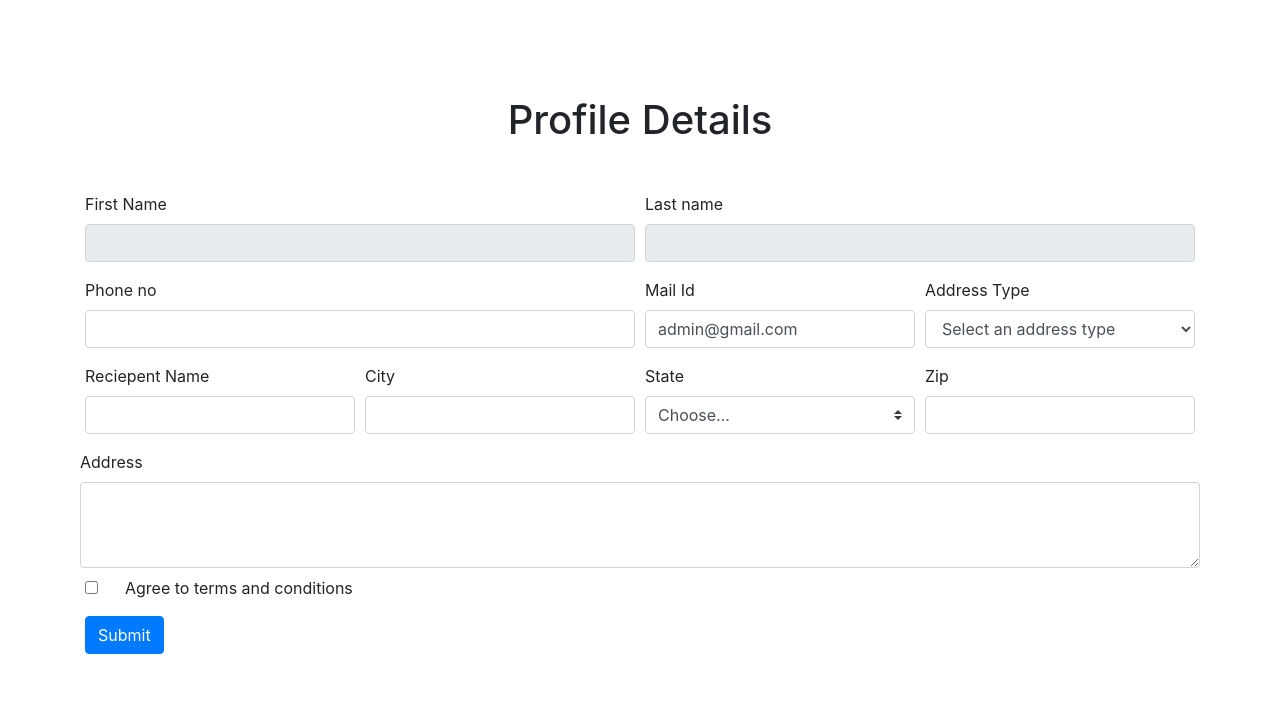
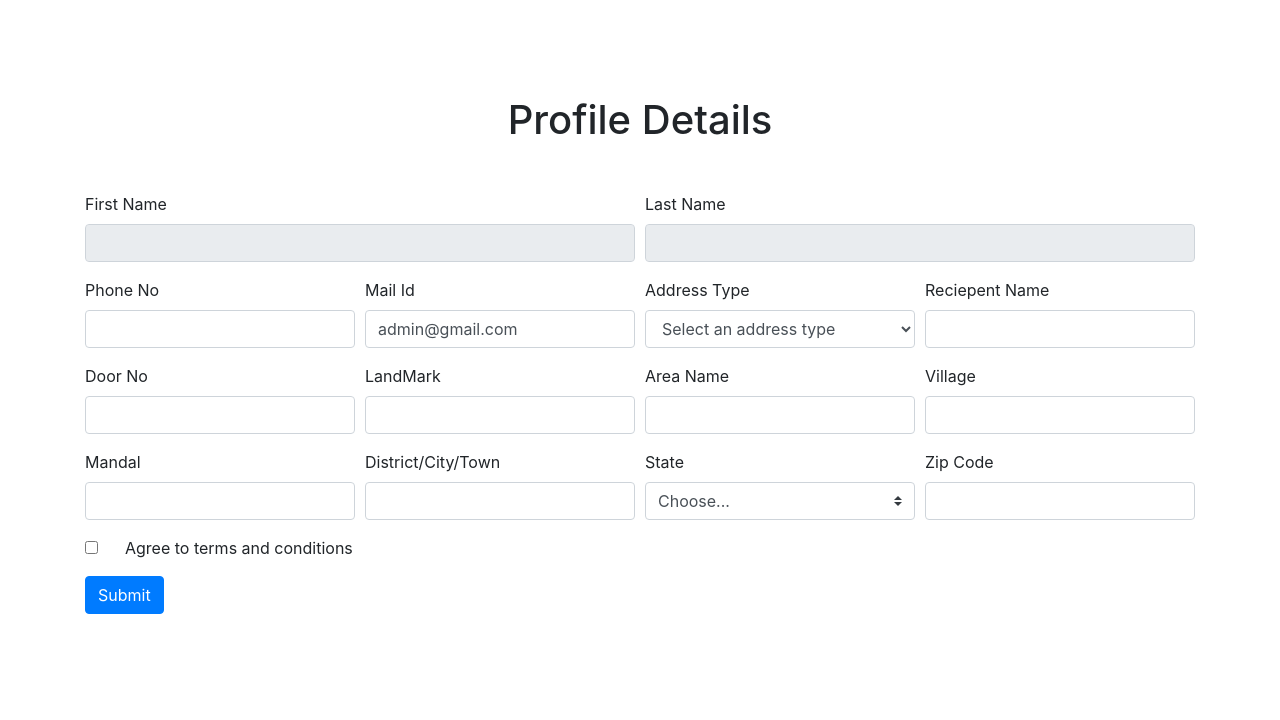
Before and after one commit to DT7Solutions/Raghavendra-onohoisting, a Django app: page /profile/ in a window 1280 px wide. Shown: the part 80-800 px from the top of the page. Run offline with Django 3.2, Linux system fonts and the light colour scheme; a user stored in the database is signed in; data comes from the database, SQL or seed files in the repository; some libraries are stand-ins or nearby versions.

Commit message:
fixed all issues

```diff
--- a/myapp/ragavendra_store/views.py
+++ b/myapp/ragavendra_store/views.py
@@ -65,13 +65,15 @@ def orders(request):
         name = request.POST.get('Name',"")
         whatsapp_No = request.POST.get('WhatsappNo',"")
         contact_no = request.POST.get('ContactNo',"")
-        address = request.POST.get('Address',"")
-        streetname = request.POST.get('streetname',"")
-        city = request.POST.get('City',"")
+        door_no = request.POST.get('door-no',"")
+        landmark = request.POST.get('landmark',"")
+        areaname = request.POST.get('Area_name',"")
+        village = request.POST.get('village',"")
+        mandal = request.POST.get('mandal',"")
+        district = request.POST.get('district',"")
+        state = request.POST.get('state',"")
+        postalcode = request.POST.get('postal-code',"")
         courier = request.POST.get('Courier',"")
-        state = request.POST.get('State',"")
-        postalcode = request.POST.get('Postalcode',"")
-        state = request.POST.get('State',"")
         Transactionid  = request.POST.get('TransactionNo',"")
         No_of_items = request.POST.get('No_of_items',"")
         tracking_id = Transactionid
@@ -87,7 +89,7 @@ def orders(request):
             upload_file = settings.MEDIA_URL[1:] + "//img//" + str(up_file.name)
 
             user_item = Orders.objects.filter(user=request.user)
-            oOrder_info = Orders(Name=name,WhatsappNo=whatsapp_No,ContactNo=contact_no,Address=address, street_name=streetname,city=city,state=state,postal_code=postalcode,Courier=courier,TransactionId=Transactionid,No_Of_Items=No_of_items,item_color=Color, item_size=Size, file=up_file,user=request.user)
+            oOrder_info = Orders(Name=name,WhatsappNo=whatsapp_No,ContactNo=contact_no,Dono=door_no,LandMark=landmark,Area_name=areaname,Village=village,Mandal=mandal,District=district,State=state,Postal_code=postalcode,Courier=courier,TransactionId=Transactionid,No_Of_Items=No_of_items,item_color=Color, item_size=Size, file=up_file,user=request.user)
             oOrder_info.save()
             message = f'welcome {request.user} thank for order raghavendra textiles '
         # send_whatsapp_message(message=message,whatsapp_no=whatsapp_No)
@@ -168,16 +170,24 @@ def editprofile(request):
             lastname = item.last_name
             email = item.email
             city = request.POST.get('city',"")
+            door_no = request.POST.get('door-no',"")
+            landmark = request.POST.get('landmark',"")
+            areaname = request.POST.get('Area_name',"")
+            village = request.POST.get('village',"")
+            mandal = request.POST.get('mandal',"")
+            district = request.POST.get('district',"")
             state = request.POST.get('state',"")
-            zip = request.POST.get('zip',"")
-            address = request.POST.get('address',"")
+            postalcode = request.POST.get('postal-code',"")
+            # state = request.POST.get('state',"")
+            # zip = request.POST.get('zip',"")
+            # address = request.POST.get('address',"")
             reciepent_name = request.POST.get('reciepent_name',"")
             address_type = request.POST.get('address_type',"")
             if User_info.objects.filter(Reciepentname=reciepent_name, phonenumber=phonenumber).exists():
                 messages.error(request, 'profile address already exists.')
                 return redirect('/profile/')
             else:
-                profile_info = User_info(phonenumber=phonenumber,Address_type=address_type,address=address,city=city,state=state,zip_code=zip,firstname=firstname,lastname=lastname,email=email,Reciepentname=reciepent_name, userid=userId)
+                profile_info = User_info(phonenumber=phonenumber,Address_type=address_type,Dono=door_no,LandMark=landmark,Area_name=areaname,Village=village,Mandal=mandal,District=district,State=state,Postal_code=postalcode,firstname=firstname,lastname=lastname,email=email,Reciepentname=reciepent_name, userid=userId)
                 profile_info.save()
                 messages.info(request, 'sucessfully create profile address')
                 return redirect('/orders/')
--- a/myapp/templates/static_pages/profile.html
+++ b/myapp/templates/static_pages/profile.html
@@ -39,7 +39,7 @@
 </nav>
 
 
-<div class="container mt-5 pt-5 ">
+<div class="container mt-5 pt-5  pb-5">
   <h1 class="text-center mb-5">Profile Details</h1>
 
   <form class="needs-validation mb-5" id="profile_data" method="POST" novalidate>
@@ -60,7 +60,7 @@
         </div>
       </div>
       <div class="col-md-6 mb-3">
-        <label for="validationCustom02">Last name</label>
+        <label for="validationCustom02">Last Name</label>
         <input type="text" value="{{ user_data.last_name }}" class="form-control" id="validationCustom02" required
           disabled>
         <div class="valid-feedback">
@@ -69,8 +69,8 @@
       </div>
     </div>
     <div class="form-row">
-      <div class="col-md-6 mb-3">
-        <label for="validationCustom03">Phone no</label>
+      <div class="col-md-3 mb-3">
+        <label for="validationCustom03">Phone No</label>
         <input type="number" value="{{ user_data.username }}" class="form-control" id="phone" name="phone" required>
         <div class="valid-feedback">
           Looks good!
@@ -95,11 +95,7 @@
         <div class="valid-feedback">
           Looks good!
         </div>
-
-
       </div>
-    </div>
-    <div class="form-row">
       <div class="col-md-3 mb-3">
         <label for="validationCustom10">Reciepent Name </label>
         <input type="text" class="form-control" id="reciepent_name" name="reciepent_name" required>
@@ -107,40 +103,95 @@
           Please provide a valid Reciepent Name
         </div>
       </div>
+    </div>
+    <div class="form-row">
+
       <div class="col-md-3 mb-3">
-        <label for="validationCustom05">City</label>
-        <input type="text" class="form-control" id="city" name="city" required>
+        <label for="validationCustom05">Door No</label>
+        <input type="text" class="form-control" id="door-no" name="door-no" required>
         <div class="invalid-feedback">
-          Please provide a valid city.
+          please enter door no
         </div>
       </div>
-
+      <div class="col-md-3 mb-3">
+        <label for="validationCustom05">LandMark</label>
+        <input type="text" class="form-control" id="landmark" name="landmark" required>
+        <div class="invalid-feedback">
+          Please enter landmark
+        </div>
+      </div>
+      <div class="col-md-3 mb-3">
+        <label for="validationCustom05">Area Name</label>
+        <input type="text" class="form-control" id="Area_name" name="Area_name" required>
+        <div class="invalid-feedback">
+          Please enter area name
+        </div>
+      </div>
+      <div class="col-md-3 mb-3">
+        <label for="validationCustom05">Village</label>
+        <input type="text" class="form-control" id="village" name="village" required>
+        <div class="invalid-feedback">
+          Please enter village name
+        </div>
+      </div>
+      <div class="col-md-3 mb-3">
+        <label for="validationCustom05">Mandal</label>
+        <input type="text" class="form-control" id="mandal" name="mandal" required>
+        <div class="invalid-feedback">
+          Please enter mandal
+        </div>
+      </div>
+      <div class="col-md-3 mb-3">
+        <label for="validationCustom05">District/City/Town</label>
+        <input type="text" class="form-control" id="district" name="district" required>
+        <div class="invalid-feedback">
+          Please enter district
+        </div>
+      </div>
       <div class="col-md-3 mb-3">
         <label for="validationCustom06">State</label>
         <select class="custom-select" id="state" name="state" required>
           <option selected disabled value="">Choose...</option>
-          <option>Andhra Pradesh</option>
-          <option>Hyderabad</option>
-          <option>karnataka</option>
-          <option>Tamilnadu</option>
-          <option>Other</option>
+              <option value="Andhra Pradesh">Andhra Pradesh</option>
+              <option value="Arunachal Pradesh">Arunachal Pradesh</option>
+              <option value="Assam">Assam</option>
+              <option value="Bihar">Bihar</option>
+              <option value="Chhattisgarh">Chhattisgarh</option>
+              <option value="Goa">Goa</option>
+              <option value="Gujarat">Gujarat</option>
+              <option value="Haryana">Haryana</option>
+              <option value="Himachal Pradesh">Himachal Pradesh</option>
+              <option value="Jharkhand">Jharkhand</option>
+              <option value="Karnataka">Karnataka</option>
+              <option value="Kerala">Kerala</option>
+              <option value="Madhya Pradesh">Madhya Pradesh</option>
+              <option value="Maharashtra">Maharashtra</option>
+              <option value="Manipur">Manipur</option>
+              <option value="Meghalaya">Meghalaya</option>
+              <option value="Mizoram">Mizoram</option>
+              <option value="Nagaland">Nagaland</option>
+              <option value="Odisha">Odisha</option>
+              <option value="Punjab">Punjab</option>
+              <option value="Rajasthan">Rajasthan</option>
+              <option value="Sikkim">Sikkim</option>
+              <option value="Tamil Nadu">Tamil Nadu</option>
+              <option value="Telangana">Telangana</option>
+              <option value="Tripura">Tripura</option>
+              <option value="Uttar Pradesh">Uttar Pradesh</option>
+              <option value="Uttarakhand">Uttarakhand</option>
+              <option value="West Bengal">West Bengal</option>
         </select>
         <div class="invalid-feedback">
-          Please select a valid state.
+          Please select your state.
         </div>
       </div>
       <div class="col-md-3 mb-3">
-        <label for="validationCustom07">Zip</label>
-        <input type="text" class="form-control" id="zip" name="zip" required>
+        <label for="validationCustom07">Zip Code</label>
+        <input type="text" class="form-control" id="postal-code" name="postal-code" required>
         <div class="invalid-feedback">
-          Please provide a valid zip.
+          Please enter postal code.
         </div>
       </div>
-    </div>
-    <div class="form-row mb-2">
-      <label for="validationCustom08">Address</label>
-      <textarea class="form-control" id="address" name="address" rows="3"></textarea>
-
     </div>
     <div class="form-group">
       <div class="form-check">
```
Also changed, not shown: myapp/ragavendra_store/admin.py (+12 -8 lines), myapp/ragavendra_store/models.py (+23 -13 lines), myapp/templates/static_pages/orders.html (+57 -28 lines), myapp/templates/static_pages/print_order_template.html (+13 -7 lines), myapp/db.sqlite3, myapp/ragavendra_store/migrations/0009_remove_orders_address_remove_orders_city_and_more.py (added), myapp/static_media/09094699eebb653e821c69fadb107153.jpg (added), myapp/static_media/09094699eebb653e821c69fadb107153_MldHTub.jpg (added), myapp/static_media/09094699eebb653e821c69fadb107153_ujETQpv.jpg (added), 1 other file.
